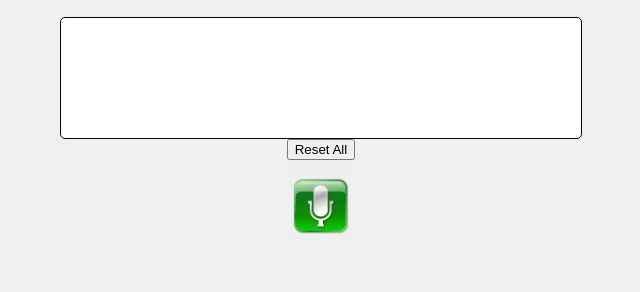
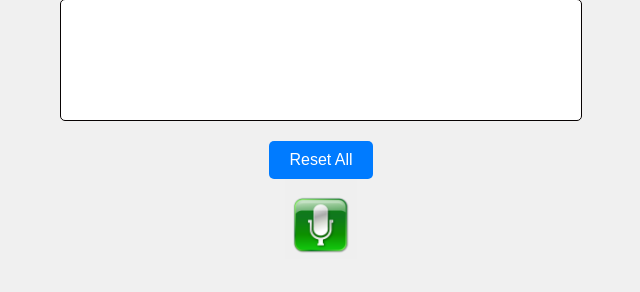
Before and after one commit to CodeByDT/Speech-To-Text, a plain HTML site: page index.html in a window 1280 px wide. Shown: the part 350-642 px from the top of the page, without its empty margins (319-959 px from the left). Drawn offline with Linux system fonts and the light colour scheme.

Commit message:
style.css

```diff
--- a/style.css
+++ b/style.css
@@ -52,3 +52,14 @@ img{
 #imgButton{
     border: none;
 }
+
+#resetBtn{
+margin-top: 20px;
+    padding: 10px 20px;
+    font-size: 16px;
+    color: #fff;
+    background-color: #007BFF;
+    border: none;
+    border-radius: 5px;
+    cursor: pointer;
+}
```
